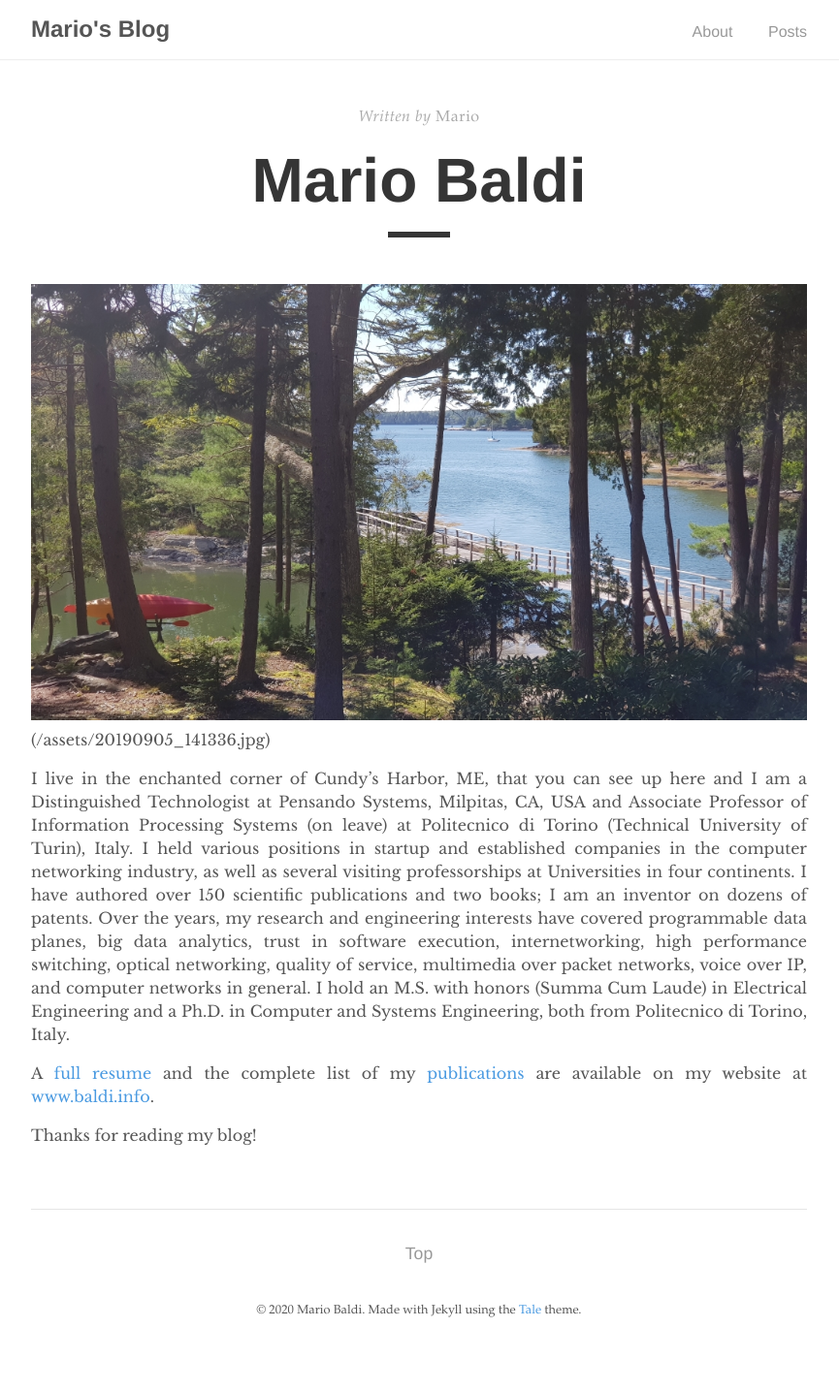
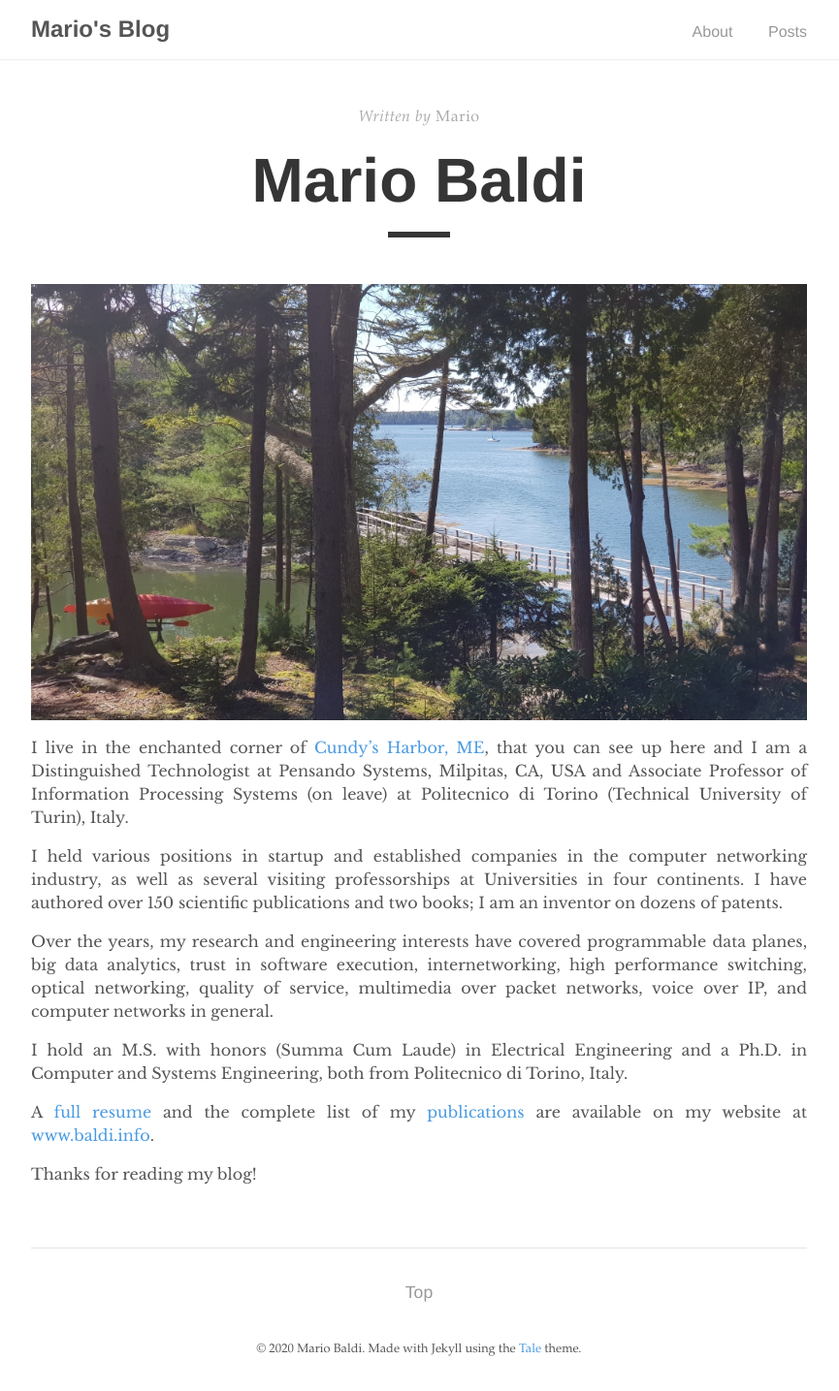
Before and after one commit to mariobaldi/mariobaldi.github.io, a Jekyll site: the page built from _pages/about.md, in a window 1280 px wide. Shown: the whole page at 97% size, without its empty margins (208-1073 px from the left). Built offline with Jekyll 4.4.1, drawn with Linux system fonts in a browser that asks for light colours; before the commit the page ends 1395 px from its top, so only the background shows below that; some of the changed lines change nothing that is shown.

Commit message:
Update about.md

```diff
--- a/_pages/about.md
+++ b/_pages/about.md
@@ -5,10 +5,15 @@
 permalink: /about/
 ---
 
-![View from the window of my home](/assets/ViewFromHome_small.jpg)(/assets/20190905_141336.jpg)
+[![View from the window of my home](/assets/ViewFromHome_small.jpg)](/assets/20190905_141336.jpg)
 
-I live in the enchanted corner of Cundy's Harbor, ME, that you can see up here and I am a Distinguished Technologist at Pensando Systems, Milpitas, CA, USA and Associate Professor of Information Processing Systems (on leave) at Politecnico di Torino (Technical University of Turin), Italy.
-I held various positions in startup and established companies in the computer networking industry, as well as several visiting professorships at Universities in four continents. I have authored over 150 scientific publications and two books; I am an inventor on dozens of patents. Over the years, my research and engineering interests have covered programmable data planes, big data analytics, trust in software execution, internetworking, high performance switching, optical networking, quality of service, multimedia over packet networks, voice over IP, and computer networks in general.
+I live in the enchanted corner of [Cundy's Harbor, ME](https://www.google.com/maps/place/Cundys+Harbor,+Harpswell,+ME+04079/@43.7970254,-69.9106121,14z/data=!3m1!4b1!4m5!3m4!1s0x4cad80cec004b13f:0xdb688250785b0874!8m2!3d43.7970272!4d-69.8931025),
+that you can see up here and I am a Distinguished Technologist at Pensando Systems, Milpitas, CA, USA and Associate Professor of Information Processing Systems (on leave) at Politecnico di Torino (Technical University of Turin), Italy.
+
+I held various positions in startup and established companies in the computer networking industry, as well as several visiting professorships at Universities in four continents. I have authored over 150 scientific publications and two books; I am an inventor on dozens of patents.
+
+Over the years, my research and engineering interests have covered programmable data planes, big data analytics, trust in software execution, internetworking, high performance switching, optical networking, quality of service, multimedia over packet networks, voice over IP, and computer networks in general.
+
 I hold an M.S. with honors (Summa Cum Laude) in Electrical Engineering and a Ph.D. in Computer and Systems Engineering, both from Politecnico di Torino, Italy.
 
 A [full resume](http://resume.baldi.info/) and the complete list of my [publications](http://pubs.baldi.info/) are available on my website at [www.baldi.info](http://baldi.info).
```
